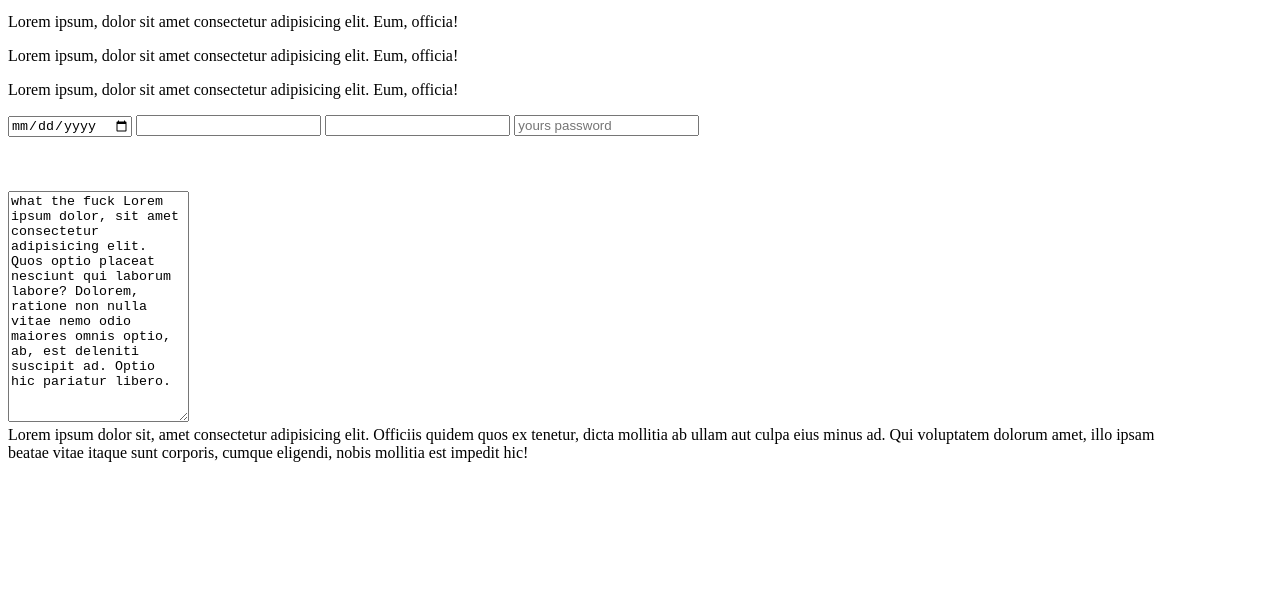
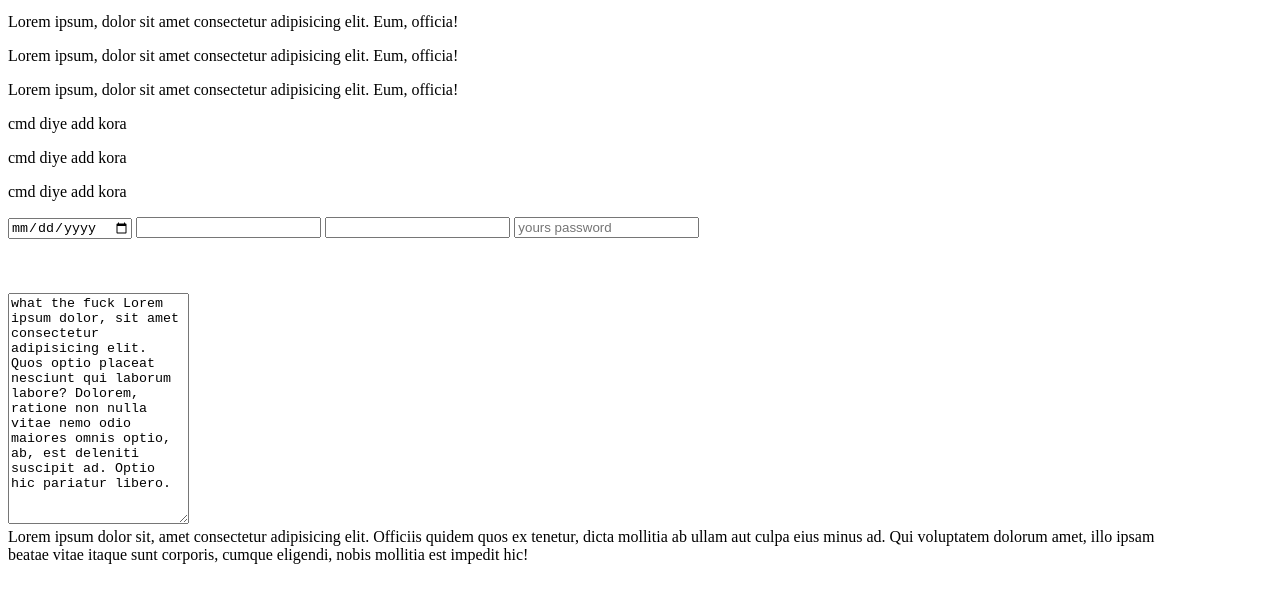
Before and after one commit to ptan01/module-01, a plain HTML site: page New Text Document.html in a window 1280 px wide. Shown: the part 101-704 px from the top of the page. Drawn offline with Linux system fonts and the light colour scheme.

Commit message:
add with cmd

```diff
--- a/New Text Document.html
+++ b/New Text Document.html
@@ -13,6 +13,11 @@
         <p>Lorem ipsum, dolor sit amet consectetur adipisicing elit. Eum, officia!</p>
         <p>Lorem ipsum, dolor sit amet consectetur adipisicing elit. Eum, officia!</p>
         <p>Lorem ipsum, dolor sit amet consectetur adipisicing elit. Eum, officia!</p>
+    </div>
+    <div>
+        <p>cmd diye add kora </p>
+        <p>cmd diye add kora </p>
+        <p>cmd diye add kora </p>
     </div>
     <form action="">
         <input type="date">
```
